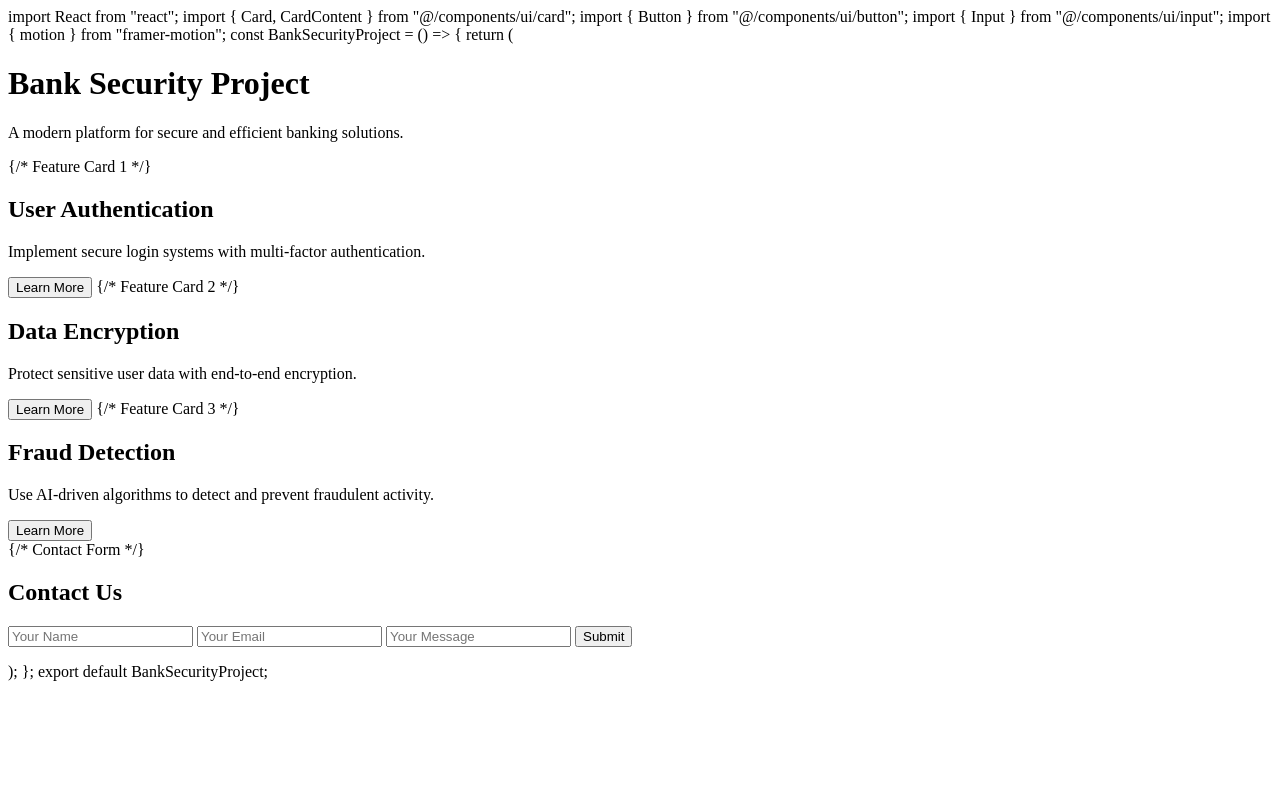
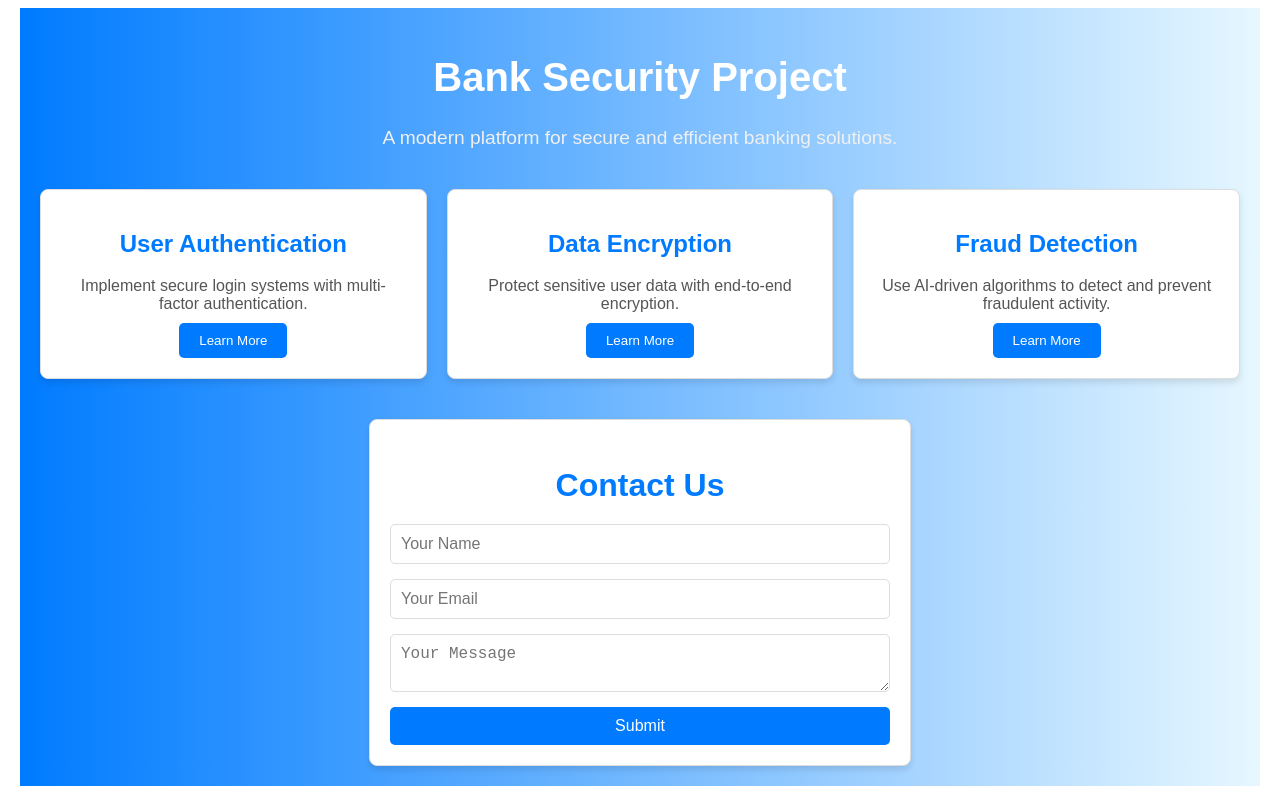
Before and after one commit to Awaken11/Project-1-Bank-Security-, a plain HTML site: page index.html in a window 1280 px wide. Drawn offline with nearby package versions, Linux system fonts and the light colour scheme.

Commit message:
Update index.html

```diff
--- a/index.html
+++ b/index.html
@@ -1,99 +1,188 @@
-import React from "react";
-import { Card, CardContent } from "@/components/ui/card";
-import { Button } from "@/components/ui/button";
-import { Input } from "@/components/ui/input";
-import { motion } from "framer-motion";
+<!DOCTYPE html>
+<html lang="en">
+<head>
+  <meta charset="UTF-8">
+  <title>Bank Security Project</title>
+
+  <!-- Include React and ReactDOM -->
+  <script src="https://unpkg.com/react@17/umd/react.development.js" crossorigin></script>
+  <script src="https://unpkg.com/react-dom@17/umd/react-dom.development.js" crossorigin></script>
+
+  <!-- Include Babel for JSX support -->
+  <script src="https://unpkg.com/@babel/standalone/babel.min.js"></script>
+
+  <!-- CSS Styling -->
+  <style>
+    .container {
+      font-family: Arial, sans-serif;
+      margin: 0 auto;
+      padding: 20px;
+      max-width: 1200px;
+      background: linear-gradient(to right, #007BFF, #E6F7FF);
+      color: #333;
+    }
+
+    .header {
+      text-align: center;
+      margin-bottom: 40px;
+    }
+
+    .header h1 {
+      font-size: 2.5rem;
+      color: #fff;
+    }
+
+    .header p {
+      font-size: 1.2rem;
+      color: #f0f0f0;
+    }
+
+    .features {
+      display: grid;
+      grid-template-columns: repeat(auto-fit, minmax(300px, 1fr));
+      gap: 20px;
+    }
+
+    .card {
+      background: #fff;
+      border: 1px solid #ddd;
+      border-radius: 8px;
+      padding: 20px;
+      text-align: center;
+      box-shadow: 0 4px 6px rgba(0, 0, 0, 0.1);
+      transition: box-shadow 0.3s;
+    }
+
+    .card:hover {
+      box-shadow: 0 6px 10px rgba(0, 0, 0, 0.15);
+    }
+
+    .card h2 {
+      font-size: 1.5rem;
+      color: #007BFF;
+    }
+
+    .card p {
+      font-size: 1rem;
+      color: #555;
+      margin: 10px 0;
+    }
+
+    .card button {
+      background: #007BFF;
+      color: #fff;
+      border: none;
+      padding: 10px 20px;
+      border-radius: 5px;
+      cursor: pointer;
+      transition: background 0.3s;
+    }
+
+    .card button:hover {
+      background: #0056b3;
+    }
+
+    .contact {
+      background: #fff;
+      border: 1px solid #ddd;
+      border-radius: 8px;
+      padding: 20px;
+      margin: 40px auto 0;
+      max-width: 500px;
+      box-shadow: 0 4px 6px rgba(0, 0, 0, 0.1);
+    }
+
+    .contact h2 {
+      font-size: 2rem;
+      color: #007BFF;
+      text-align: center;
+      margin-bottom: 20px;
+    }
+
+    .contact form {
+      display: flex;
+      flex-direction: column;
+    }
+
+    .contact input,
+    .contact textarea {
+      margin-bottom: 15px;
+      padding: 10px;
+      font-size: 1rem;
+      border: 1px solid #ddd;
+      border-radius: 5px;
+    }
+
+    .contact button {
+      background: #007BFF;
+      color: #fff;
+      border: none;
+      padding: 10px;
+      font-size: 1rem;
+      border-radius: 5px;
+      cursor: pointer;
+      transition: background 0.3s;
+    }
+
+    .contact button:hover {
+      background: #0056b3;
+    }
+  </style>
+</head>
+<body>
+  <!-- Root element for React -->
+  <div id="root"></div>
+
+  <!-- Your React Code -->
+  <script type="text/babel">
+    // Removed the import statements since React and ReactDOM are globally available
 
     const BankSecurityProject = () => {
       return (
-    <div className="min-h-screen bg-gradient-to-r from-blue-100 via-white to-blue-100 p-6">
-      <motion.div
-        className="text-center mb-10"
-        initial={{ opacity: 0, y: -20 }}
-        animate={{ opacity: 1, y: 0 }}
-        transition={{ duration: 0.5 }}
-      >
-        <h1 className="text-5xl font-extrabold text-blue-800">Bank Security Project</h1>
-        <p className="text-lg text-gray-700 mt-2">
-          A modern platform for secure and efficient banking solutions.
-        </p>
-      </motion.div>
+        <div className="container">
+          {/* Header Section */}
+          <header className="header">
+            <h1>Bank Security Project</h1>
+            <p>A modern platform for secure and efficient banking solutions.</p>
+          </header>
 
-      <div className="grid grid-cols-1 md:grid-cols-2 lg:grid-cols-3 gap-6">
-        {/* Feature Card 1 */}
-        <Card className="shadow-lg border border-gray-200">
-          <CardContent>
-            <h2 className="text-xl font-semibold text-blue-700">User Authentication</h2>
-            <p className="text-gray-600 mt-2">
-              Implement secure login systems with multi-factor authentication.
-            </p>
-            <Button className="mt-4 w-full bg-blue-600 text-white hover:bg-blue-700">
-              Learn More
-            </Button>
-          </CardContent>
-        </Card>
-
-        {/* Feature Card 2 */}
-        <Card className="shadow-lg border border-gray-200">
-          <CardContent>
-            <h2 className="text-xl font-semibold text-blue-700">Data Encryption</h2>
-            <p className="text-gray-600 mt-2">
-              Protect sensitive user data with end-to-end encryption.
-            </p>
-            <Button className="mt-4 w-full bg-blue-600 text-white hover:bg-blue-700">
-              Learn More
-            </Button>
-          </CardContent>
-        </Card>
-
-        {/* Feature Card 3 */}
-        <Card className="shadow-lg border border-gray-200">
-          <CardContent>
-            <h2 className="text-xl font-semibold text-blue-700">Fraud Detection</h2>
-            <p className="text-gray-600 mt-2">
-              Use AI-driven algorithms to detect and prevent fraudulent activity.
-            </p>
-            <Button className="mt-4 w-full bg-blue-600 text-white hover:bg-blue-700">
-              Learn More
-            </Button>
-          </CardContent>
-        </Card>
+          {/* Feature Cards Section */}
+          <section className="features">
+            <div className="card">
+              <h2>User Authentication</h2>
+              <p>Implement secure login systems with multi-factor authentication.</p>
+              <button>Learn More</button>
             </div>
 
-      {/* Contact Form */}
-      <motion.div
-        className="mt-12 bg-white p-6 rounded-lg shadow-md max-w-md mx-auto border border-gray-300"
-        initial={{ opacity: 0, scale: 0.9 }}
-        animate={{ opacity: 1, scale: 1 }}
-        transition={{ duration: 0.5 }}
-      >
-        <h2 className="text-2xl font-bold text-center text-blue-800 mb-4">Contact Us</h2>
+            <div className="card">
+              <h2>Data Encryption</h2>
+              <p>Protect sensitive user data with end-to-end encryption.</p>
+              <button>Learn More</button>
+            </div>
+
+            <div className="card">
+              <h2>Fraud Detection</h2>
+              <p>Use AI-driven algorithms to detect and prevent fraudulent activity.</p>
+              <button>Learn More</button>
+            </div>
+          </section>
+
+          {/* Contact Form Section */}
+          <section className="contact">
+            <h2>Contact Us</h2>
             <form>
-          <Input
-            type="text"
-            placeholder="Your Name"
-            className="mb-4 w-full border border-gray-300 focus:ring-2 focus:ring-blue-500 focus:outline-none"
-          />
-          <Input
-            type="email"
-            placeholder="Your Email"
-            className="mb-4 w-full border border-gray-300 focus:ring-2 focus:ring-blue-500 focus:outline-none"
-          />
-          <Input
-            type="text"
-            placeholder="Your Message"
-            className="mb-4 w-full border border-gray-300 focus:ring-2 focus:ring-blue-500 focus:outline-none"
-          />
-          <Button
-            type="submit"
-            className="w-full bg-blue-600 text-white py-2 px-4 rounded-md hover:bg-blue-700"
-          >
-            Submit
-          </Button>
+              <input type="text" placeholder="Your Name" />
+              <input type="email" placeholder="Your Email" />
+              <textarea placeholder="Your Message"></textarea>
+              <button type="submit">Submit</button>
             </form>
-      </motion.div>
+          </section>
         </div>
       );
     };
 
-export default BankSecurityProject;
+    // Render the component into the 'root' DOM element
+    ReactDOM.render(<BankSecurityProject />, document.getElementById("root"));
+  </script>
+</body>
+</html>
```
Lines whose indentation alone changed are shown as unchanged.
